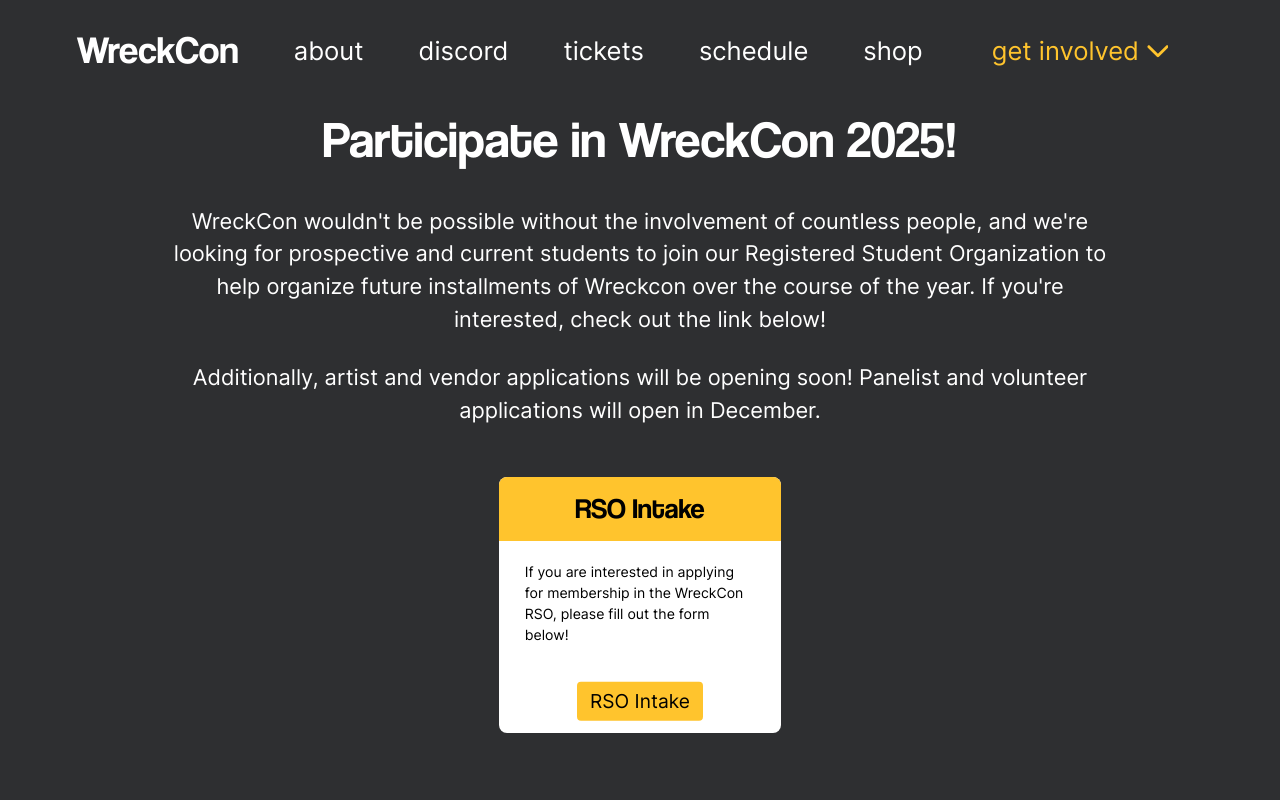
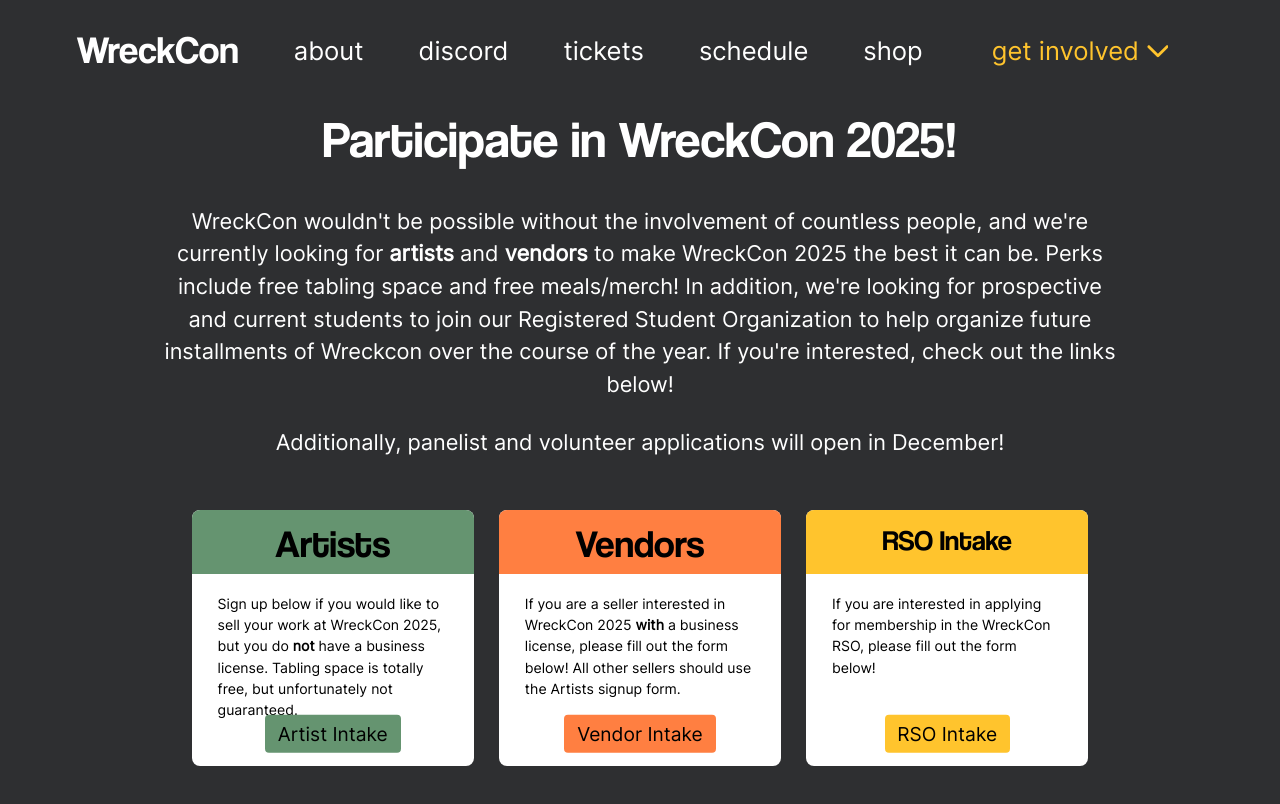
Before and after one commit to WreckConOrg/wreckcon-app, a React (Create React App) app: page /involved in a window 1280 px wide. Built offline with nearby package versions, Linux system fonts and the light colour scheme.

Commit message:
Add artist and vendor intake forms.

```diff
--- a/src/pages/involved/involved.tsx
+++ b/src/pages/involved/involved.tsx
@@ -34,23 +34,26 @@
                        <b> cosplay competition</b> or our <b>Smash competition</b>, check out the links below!
                     </div> */}
                     <div className="w-[75vw] font-inter text-[1.7vw] mt-[2vw] text-white text-center">
-                        WreckCon wouldn't be possible without the involvement of countless people, and we're looking for prospective and current students to join our Registered Student Organization
-                        to help organize future installments of Wreckcon over the course of the year. If you're interested, check out the link below!
+                        WreckCon wouldn't be possible without the involvement of countless people, and we're currently looking
+                        for <b>artists</b> and <b>vendors</b> to make WreckCon 2025 the best it can be. Perks include free tabling space
+                        and free meals/merch! In addition, we're looking for prospective and current students to join our Registered
+                        Student Organization to help organize future installments of Wreckcon over the course of the year. If you're interested,
+                        check out the links below!
                     </div>
                     <div className="w-[75vw] font-inter text-[1.7vw] mb-[4vw] mt-[2vw] text-white text-center">
-                        Additionally, artist and vendor applications will be opening soon! Panelist and volunteer applications will open in December.
+                        Additionally, panelist and volunteer applications will open in December!
                     </div>
                     <div className="flex items-center justify-center space-x-[2vw]">
-                        {/* <div className="h-[20vw] w-[22vw] bg-white flex flex-col items-center rounded-lg">
+                        <div className="h-[20vw] w-[22vw] bg-white flex flex-col items-center rounded-lg">
                             <div className="h-[5vw] w-[100%] bg-[#659470] text-center rounded-t-lg">
                                 <p className="mt-[0.5vw] font-coolvetica text-[3vw]"> Artists </p>
                             </div>
                             <div className="font-inter font-white mt-[1.5vw] mx-[2vw] text-[1.1vw]">
-                                Sign up below if you would like to sell at WreckCon 2024, but you do <b>not</b> have a business license. Tabling space is
+                                Sign up below if you would like to sell your work at WreckCon 2025, but you do <b>not</b> have a business license. Tabling space is
                                 totally free, but unfortunately not guaranteed.
                             </div>
-                            <Link to={'https://forms.gle/zq8Ebas1sor5iqqJ6'} className="flex flex-col justify-center h-[20vw] bg-[#659470] w-fit h-[3vw] rounded absolute translate-y-[16vw]">
-                                <p className="font-inter w-fit mx-[1vw] items-center text-[1.5vw]"> Artist Interest </p>
+                            <Link to={'https://forms.gle/kvhUyLAfUJo2WA998'} className="flex flex-col justify-center h-[20vw] bg-[#659470] w-fit h-[3vw] rounded absolute translate-y-[16vw]">
+                                <p className="font-inter w-fit mx-[1vw] items-center text-[1.5vw]"> Artist Intake </p>
                             </Link>
                         </div>
                         <div className="h-[20vw] w-[22vw] bg-white flex flex-col items-center rounded-lg">
@@ -58,14 +61,14 @@
                                 <p className="mt-[0.5vw] font-coolvetica text-[3vw]"> Vendors </p>
                             </div>
                             <div className="font-inter mt-[1.5vw] mx-[2vw] text-[1.1vw]">
-                                If you are a seller interested in WreckCon 2024 <b>with</b> a business license, please fill out the form below! All other sellers
+                                If you are a seller interested in WreckCon 2025 <b>with</b> a business license, please fill out the form below! All other sellers
                                 should use the Artists signup form.
                             </div>
-                            <Link to={'https://forms.gle/TT3ENSjcoVVw1hmo7'} className="flex flex-col justify-center h-[20vw] bg-[#FF7F41] w-fit h-[3vw] rounded absolute translate-y-[16vw]">
-                                <p className="font-inter font-white w-fit mx-[1vw] items-center text-[1.5vw]"> Vendor Interest </p>
+                            <Link to={'https://forms.gle/xTpZRyW7oiebYn3n6'} className="flex flex-col justify-center h-[20vw] bg-[#FF7F41] w-fit h-[3vw] rounded absolute translate-y-[16vw]">
+                                <p className="font-inter font-white w-fit mx-[1vw] items-center text-[1.5vw]"> Vendor Intake </p>
                             </Link>
                         </div>
-                        <div className="h-[20vw] w-[22vw] bg-white flex flex-col items-center rounded-lg">
+                        {/* <div className="h-[20vw] w-[22vw] bg-white flex flex-col items-center rounded-lg">
                             <div className="h-[5vw] w-[100%] bg-[#FFC42D] text-center rounded-t-lg">
                                 <p className="mt-[0.5vw] font-coolvetica text-[3vw]"> Volunteers </p>
                             </div>
```
